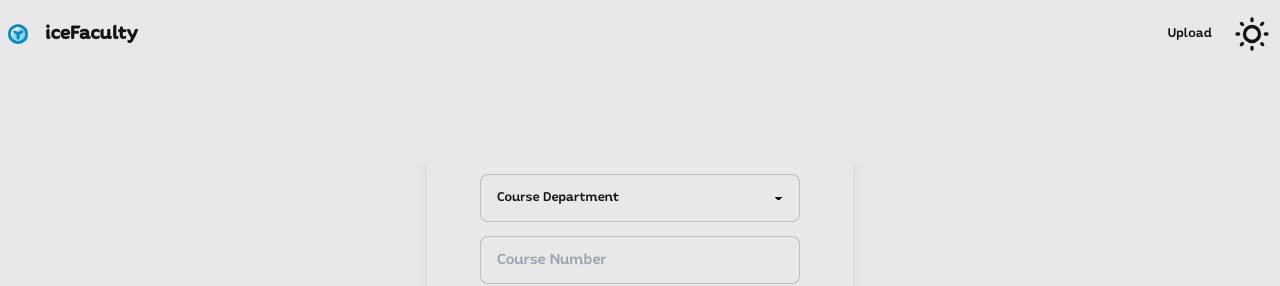
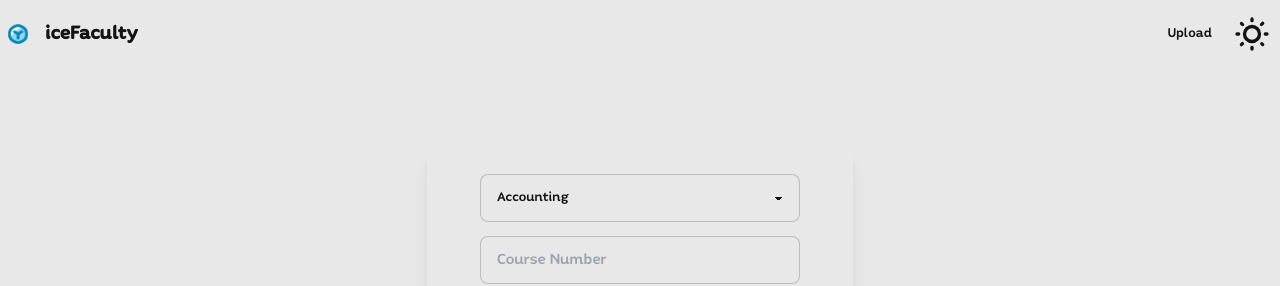
Before and after one commit to algebra2boy/Ice-Faculty, a React (Vite) app: page /upload in a window 1280 px wide. Shown: the top 286 px of the page. Built offline with nearby package versions, Linux system fonts and the light colour scheme.

Commit message:
fix browser issue

```diff
--- a/src/components/homeComponents/OfficeHourCard.tsx
+++ b/src/components/homeComponents/OfficeHourCard.tsx
@@ -39,15 +39,15 @@ const DurationEntry: React.FC<DurationProps> = (props) => {
   return (
     <div>
       <h3 className="flex flex-row gap-x-1">
-        <h3 className="text-errorColor">
+        <span className="text-errorColor">
           {props.start}
-        </h3>
-        <h4 className="text-lg text-center text-disableColor">
+        </span>
+        <span className="text-lg text-center text-disableColor">
           ~
-        </h4>
-        <h3 className="text-checkBoxColor">
+        </span>
+        <span className="text-checkBoxColor">
           {props.end}
-        </h3>
+        </span>
       </h3>
     </div>
   );
--- a/src/components/uploadComponents/UploadOHForm.tsx
+++ b/src/components/uploadComponents/UploadOHForm.tsx
@@ -98,11 +98,9 @@ const UploadForm = (props: UploadFormProps) => {
       <div className="mx-auto w-1/3 bg-gray-100 p-6 rounded-lg shadow-lg flex flex-col gap-3.5 items-center">
         <select
           className="select select-bordered select-md w-full max-w-xs"
-          defaultValue={"DEFAULT"}
           onChange={valueHandler}
           name="department"
-          // @ts-ignore
-          value={reverseDepartment[uploadOfficeHour.department]}
+          value={reverseDepartment[uploadOfficeHour.department as keyof typeof reverseDepartment]}
         >
           <option value="DEFAULT" disabled>
             Course Department
```
